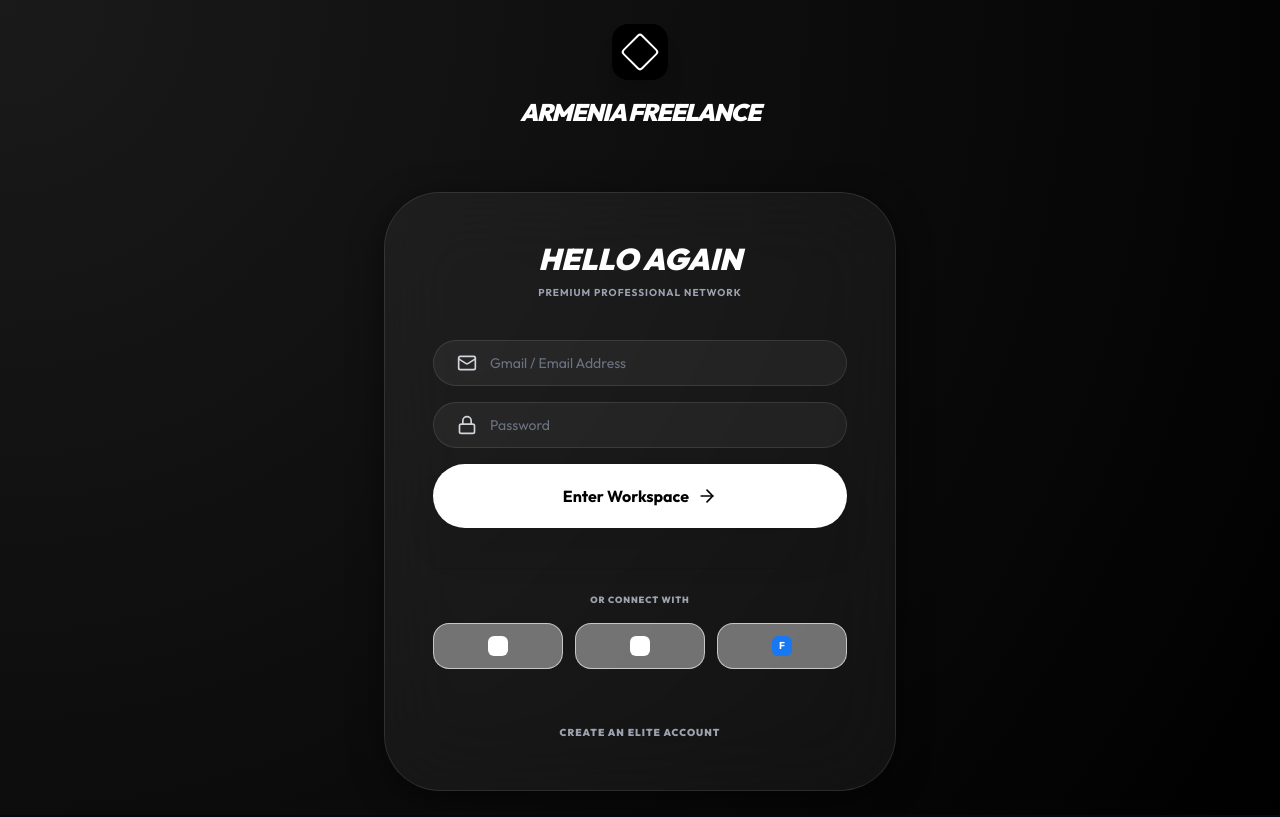
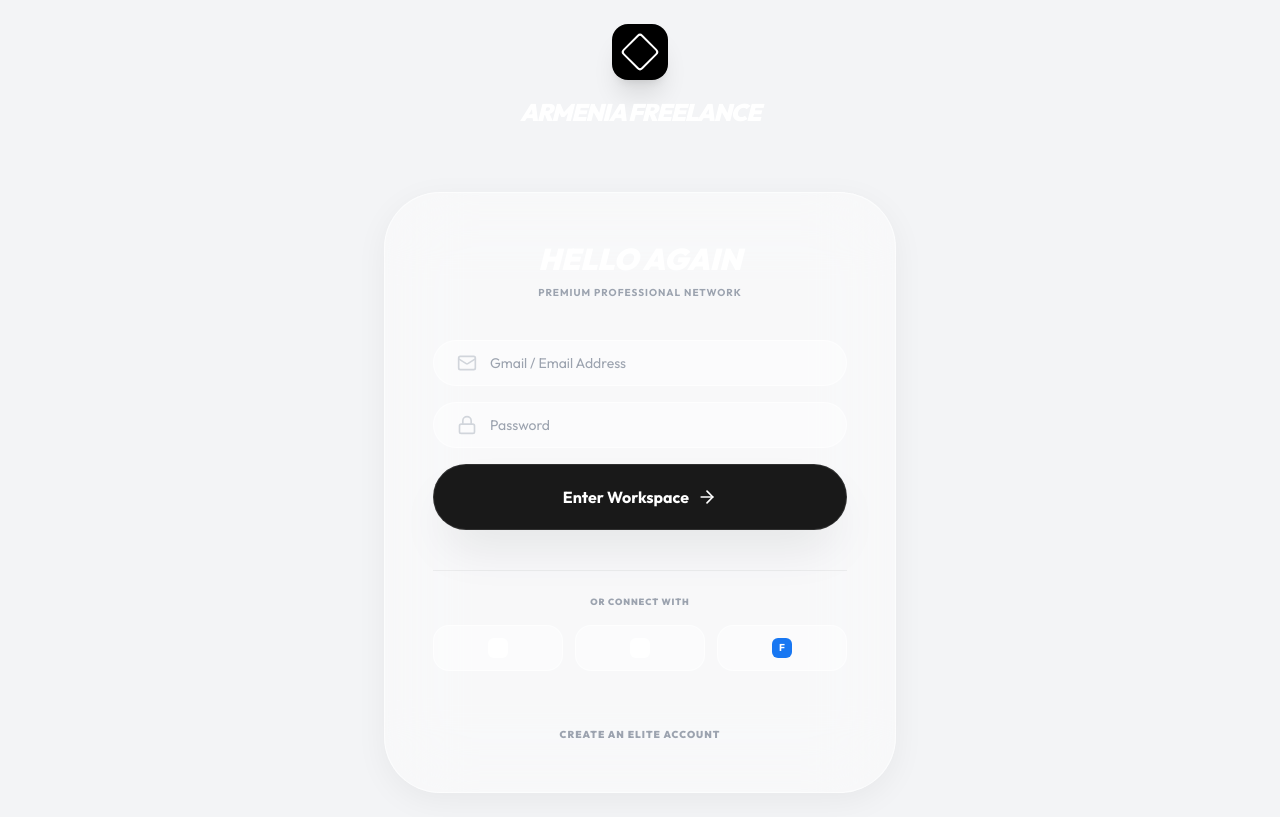
Before and after one commit to NTIVI/arm-freelance, a React (Vite) app: page /auth in a window 1280 px wide. Built offline with nearby package versions, Linux system fonts and the light colour scheme.

Commit message:
Reverted global theme to light Frosted Glass and applied Dark Glassmorphism to buttons

```diff
--- a/src/index.css
+++ b/src/index.css
@@ -5,20 +5,20 @@
 @import url('https://fonts.googleapis.com/css2?family=Inter:wght@300;400;500;600;700;800;900&display=swap');
 
 :root {
-  --primary: #ffffff;
-  --secondary: #9ca3af;
-  --background: #0a0a0a;
-  --glass-bg: rgba(255, 255, 255, 0.05);
-  --glass-border: rgba(255, 255, 255, 0.1);
-  --text-main: #ffffff;
-  --text-muted: #9ca3af;
+  --primary: #000000;
+  --secondary: #6b7280;
+  --background: #f3f4f6;
+  --glass-bg: rgba(255, 255, 255, 0.4);
+  --glass-border: rgba(255, 255, 255, 0.5);
+  --text-main: #111827;
+  --text-muted: #6b7280;
   --radius: 2rem;
 }
 
 body {
   margin: 0;
   font-family: 'Inter', sans-serif;
-  background: radial-gradient(circle at top left, #1a1a1a, #000000);
+  background: radial-gradient(circle at top left, #ffffff, #e5e7eb);
   color: var(--text-main);
   min-height: 100vh;
   overflow-x: hidden;
@@ -26,24 +26,25 @@ body {
 
 @layer components {
   .glass-panel {
-    @apply bg-white/5 backdrop-blur-2xl border border-white/10 shadow-[0_8px_32px_rgba(0,0,0,0.5)];
+    @apply bg-white/40 backdrop-blur-2xl border border-white/60 shadow-[0_8px_32px_rgba(0,0,0,0.05)];
   }
 
+  /* Dark Glassmorphism for Buttons as requested */
   .btn-capsule {
-    @apply px-6 py-2 bg-white text-black rounded-full font-bold transition-all active:scale-95 hover:bg-gray-200 flex items-center gap-2;
+    @apply px-6 py-2 bg-black/90 backdrop-blur-md border border-white/10 text-white rounded-full font-bold transition-all active:scale-95 hover:bg-black flex items-center gap-2 shadow-xl shadow-black/10;
   }
 
   .btn-ghost {
-    @apply px-6 py-2 bg-white/5 border border-white/10 rounded-full font-semibold transition-all hover:bg-white/10 flex items-center gap-2 text-white;
+    @apply px-6 py-2 bg-black/5 border border-black/10 rounded-full font-semibold transition-all hover:bg-black/10 flex items-center gap-2;
   }
 
   .input-capsule {
-    @apply bg-white/5 border border-white/10 rounded-full px-6 py-3 outline-none focus:bg-white/10 transition-all placeholder:text-gray-500 text-sm text-white;
+    @apply bg-white/40 border border-white/60 rounded-full px-6 py-3 outline-none focus:bg-white/60 transition-all placeholder:text-gray-400 text-sm text-black;
   }
 }
 
 input, textarea, select {
-  @apply text-white;
+  @apply text-black;
 }
 
 /* Custom Scrollbar */
--- a/src/pages/Admin.tsx
+++ b/src/pages/Admin.tsx
@@ -32,13 +32,13 @@ export const Admin = () => {
   );
 
   return (
-    <div className="min-h-screen bg-transparent p-8 font-sans">
+    <div className="min-h-screen bg-[#f3f4f6] p-8 font-sans">
       <div className="max-w-7xl mx-auto space-y-12">
         <header className="flex items-center justify-between">
           <div className="space-y-2">
              <button
                onClick={() => navigate('/dashboard')}
-               className="flex items-center gap-2 text-[10px] font-black uppercase text-gray-400 hover:text-white transition-all mb-4"
+               className="flex items-center gap-2 text-[10px] font-black uppercase text-gray-400 hover:text-black transition-all mb-4"
              >
                <ArrowLeft className="w-4 h-4" />
                Exit Admin Panel
@@ -120,13 +120,13 @@ export const Admin = () => {
                           <td className="py-6 text-xs text-gray-400 font-medium">{u.joined}</td>
                           <td className="py-6 pr-4">
                              <div className="flex justify-end gap-2 opacity-0 group-hover:opacity-100 transition-all">
-                                <button className="p-2 hover:bg-white/5 rounded-xl text-gray-400 hover:text-white transition-colors">
+                                <button className="p-2 hover:bg-black/5 rounded-xl text-gray-400 hover:text-black transition-colors">
                                    <UserCheck className="w-4 h-4" />
                                 </button>
                                 <button className="p-2 hover:bg-red-500/10 rounded-xl text-gray-400 hover:text-red-500 transition-colors">
                                    <Trash2 className="w-4 h-4" />
                                 </button>
-                                <button className="p-2 hover:bg-white/5 rounded-xl text-gray-400 hover:text-white transition-colors">
+                                <button className="p-2 hover:bg-black/5 rounded-xl text-gray-400 hover:text-black transition-colors">
                                    <MoreHorizontal className="w-4 h-4" />
                                 </button>
                              </div>
--- a/src/pages/Auth.tsx
+++ b/src/pages/Auth.tsx
@@ -40,7 +40,7 @@ export const Auth = () => {
   };
 
   return (
-    <div className="min-h-screen bg-transparent flex items-center justify-center p-6 font-sans">
+    <div className="min-h-screen bg-[#f3f4f6] flex items-center justify-center p-6 font-sans">
       <div className="w-full max-w-lg">
         <div className="flex flex-col items-center mb-16 space-y-4">
           <div className="w-14 h-14 rounded-2xl bg-black flex items-center justify-center shadow-xl">
@@ -93,7 +93,7 @@ export const Auth = () => {
                 </div>
               </div>
 
-              <button onClick={() => setIsLogin(!isLogin)} className="w-full text-[10px] font-black uppercase tracking-widest text-gray-400 hover:text-white transition-colors pt-4">
+              <button onClick={() => setIsLogin(!isLogin)} className="w-full text-[10px] font-black uppercase tracking-widest text-gray-400 hover:text-black transition-colors pt-4">
                 {isLogin ? "Create an Elite Account" : "Access Existing Workspace"}
               </button>
             </motion.div>
@@ -123,13 +123,13 @@ const SocialBtn = ({ label, color }: any) => (
 )
 
 const RoleOption = ({ selected, onClick, icon: Icon, title, desc }: any) => (
-  <div onClick={onClick} className={`glass-panel p-10 rounded-[3rem] border-2 cursor-pointer transition-all ${selected ? 'border-white bg-white/10 shadow-2xl scale-105' : 'border-white/20 hover:border-white/40'} flex items-center gap-8`}>
-    <div className={`w-16 h-16 rounded-3xl flex items-center justify-center transition-all ${selected ? 'bg-white text-black' : 'bg-white/5 text-white'}`}>
+  <div onClick={onClick} className={`glass-panel p-10 rounded-[3rem] border-2 cursor-pointer transition-all ${selected ? 'border-black bg-black/90 shadow-2xl scale-105' : 'border-black/5 hover:border-black/10'} flex items-center gap-8`}>
+    <div className={`w-16 h-16 rounded-3xl flex items-center justify-center transition-all ${selected ? 'bg-white text-black' : 'bg-black/5 text-black'}`}>
       <Icon className="w-8 h-8" />
     </div>
     <div className="flex-1">
-      <h4 className="text-lg font-black uppercase italic text-white">{title}</h4>
-      <p className="text-[11px] text-gray-400 font-medium">{desc}</p>
+      <h4 className={`text-lg font-black uppercase italic ${selected ? 'text-white' : 'text-black'}`}>{title}</h4>
+      <p className={`text-[11px] font-medium ${selected ? 'text-white/60' : 'text-gray-400'}`}>{desc}</p>
     </div>
     {selected && <CheckCircle2 className="w-6 h-6 text-white" />}
   </div>
--- a/src/pages/Dashboard.tsx
+++ b/src/pages/Dashboard.tsx
@@ -189,7 +189,7 @@ export const Dashboard = () => {
 const SidebarItem = ({ active, icon: Icon, onClick }: any) => (
   <button
     onClick={onClick}
-    className={`w-full flex items-center justify-center p-4 rounded-3xl transition-all ${active ? 'bg-white text-black shadow-xl scale-105' : 'text-gray-400 hover:text-white hover:bg-white/5'}`}
+    className={`w-full flex items-center justify-center p-4 rounded-3xl transition-all ${active ? 'bg-black text-white shadow-xl shadow-black/20 scale-105' : 'text-gray-400 hover:text-black hover:bg-black/5'}`}
   >
     <Icon className="w-6 h-6" />
   </button>
@@ -240,12 +240,12 @@ const LanguageSwitcher = () => {
         <button
           key={l.id}
           onClick={() => setLang(l.id as any)}
-          className={`relative px-6 py-2 rounded-full text-xs font-black uppercase transition-all z-10 ${lang === l.id ? 'text-black' : 'text-gray-500 hover:text-white'}`}
+          className={`relative px-6 py-2 rounded-full text-xs font-black uppercase transition-all z-10 ${lang === l.id ? 'text-white' : 'text-gray-500 hover:text-black'}`}
         >
           {lang === l.id && (
             <motion.div
               layoutId="activeLangDashboard"
-              className="absolute inset-0 bg-white rounded-full -z-10 shadow-lg"
+              className="absolute inset-0 bg-black rounded-full -z-10 shadow-lg"
               transition={{ type: "spring", bounce: 0.2, duration: 0.6 }}
             />
           )}
```
Also changed, not shown: src/pages/LandingPage.tsx (+6 -6 lines).
